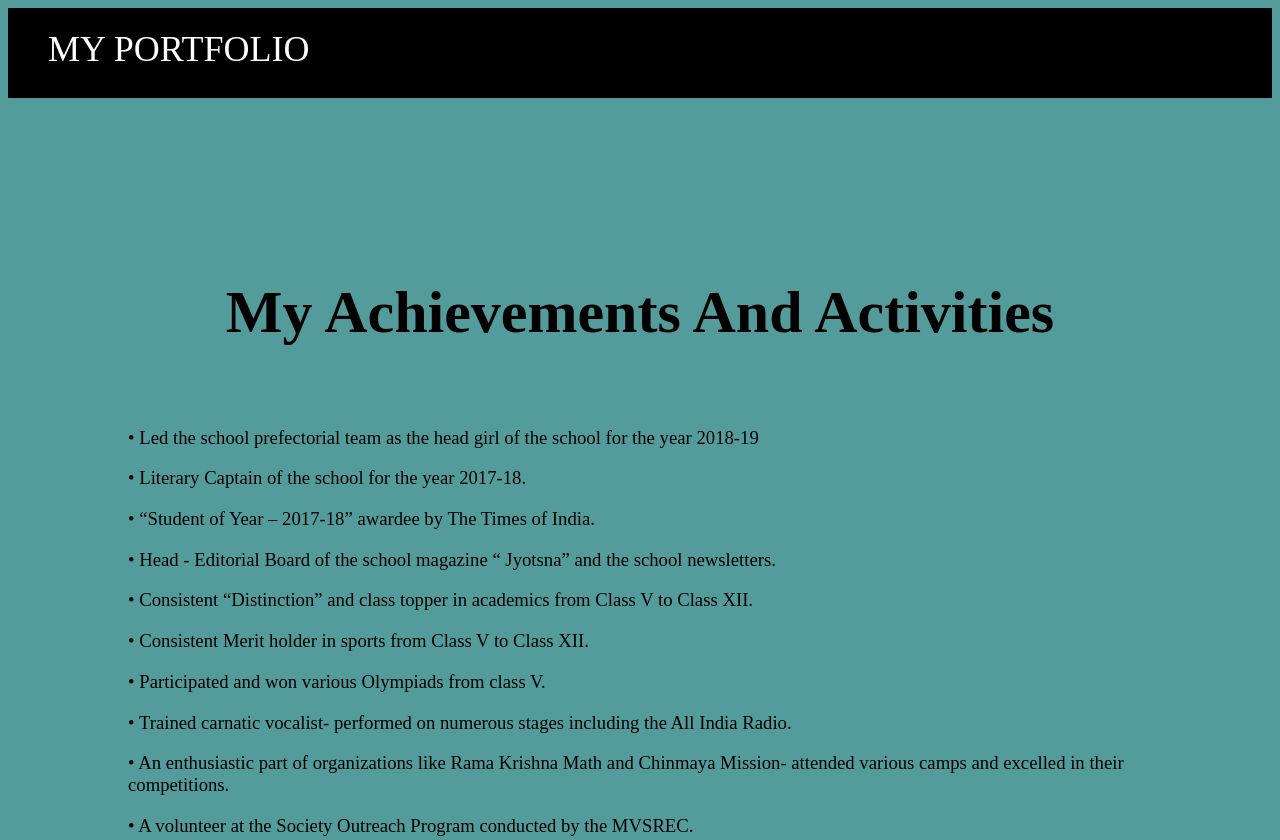
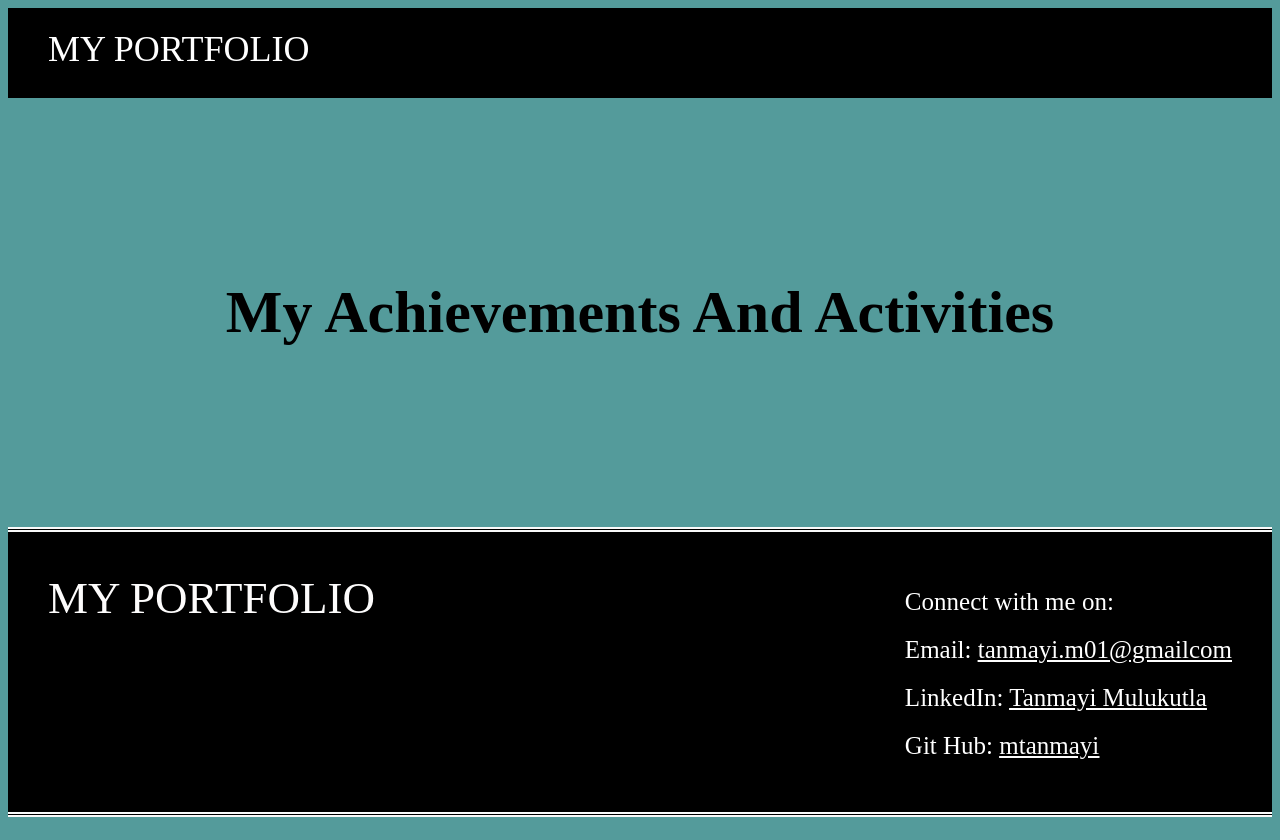
Before and after one commit to mtanmayi/my-profile, a plain HTML site: page achievements.html in a window 1280 px wide. Shown: the top 840 px of the page. Drawn offline with Linux system fonts and the light colour scheme.

Commit message:
Update achievements.html

```diff
--- a/achievements.html
+++ b/achievements.html
@@ -23,16 +23,7 @@
 
 
 <ul>
-  <li><h3>•	Led the school prefectorial team as the head girl of the school for the year 2018-19</h3></li>
-  <li><h3>•	Literary Captain of the school for the year 2017-18.</h3></li>
-  <li><h3>•	“Student of  Year – 2017-18” awardee by The Times of India.</h3></li>
-  <li><h3>•	Head  - Editorial Board of the school magazine “ Jyotsna” and the school newsletters.</h3></li>
-  <li><h3>•	Consistent “Distinction” and class topper in academics from Class V to Class XII.</h3></li>
-  <li><h3>•	Consistent Merit holder in sports from Class V to Class XII.</h3></li>
-  <li><h3>•	Participated and won various Olympiads from class V.</h3></li>
-  <li><h3>•	Trained carnatic vocalist- performed on numerous stages including the All India Radio.</h3></li>
-  <li><h3>•	An enthusiastic part of organizations like Rama Krishna Math and Chinmaya Mission- attended various camps and excelled in their competitions.</h3></li>
-  <li><h3>•	A volunteer at the Society Outreach Program conducted by the MVSREC.</h3></li>
+
 
 </ul>
          </div>
```
